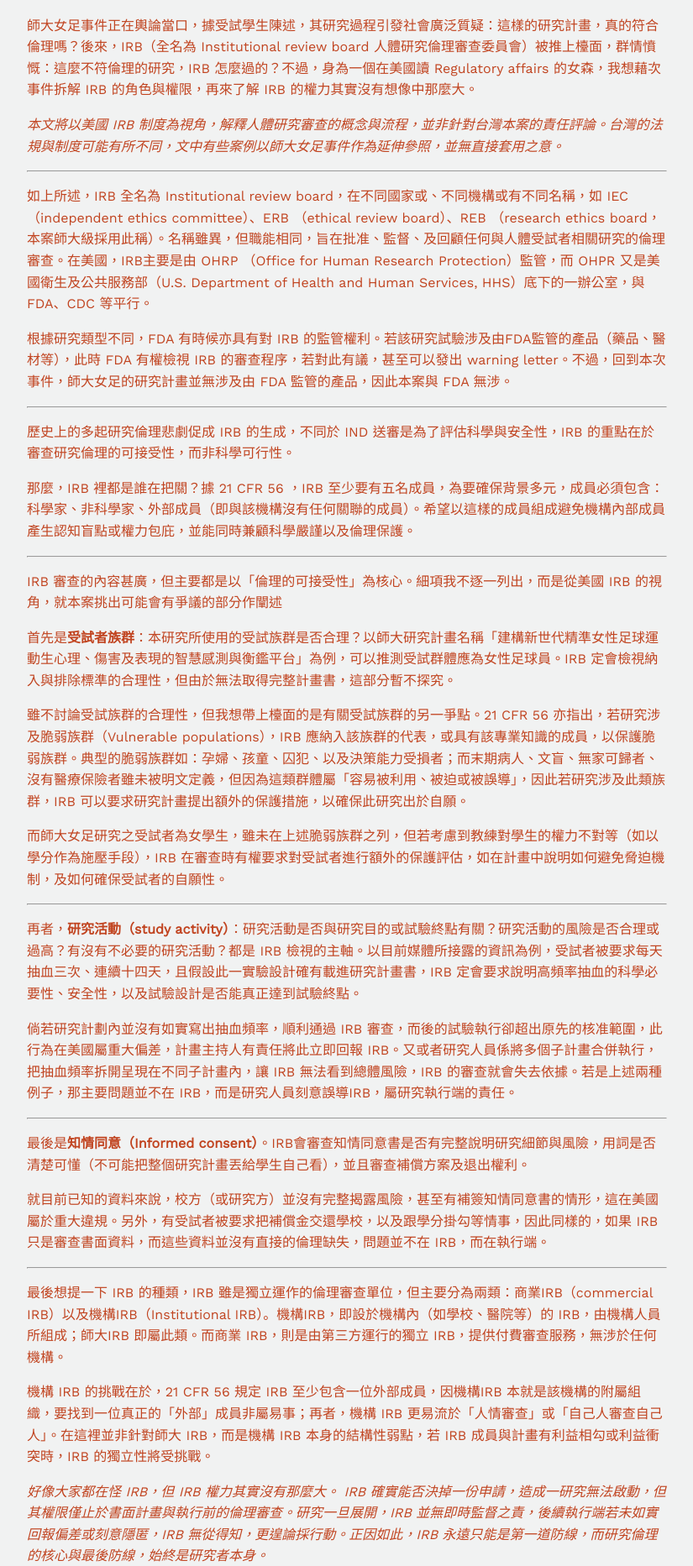
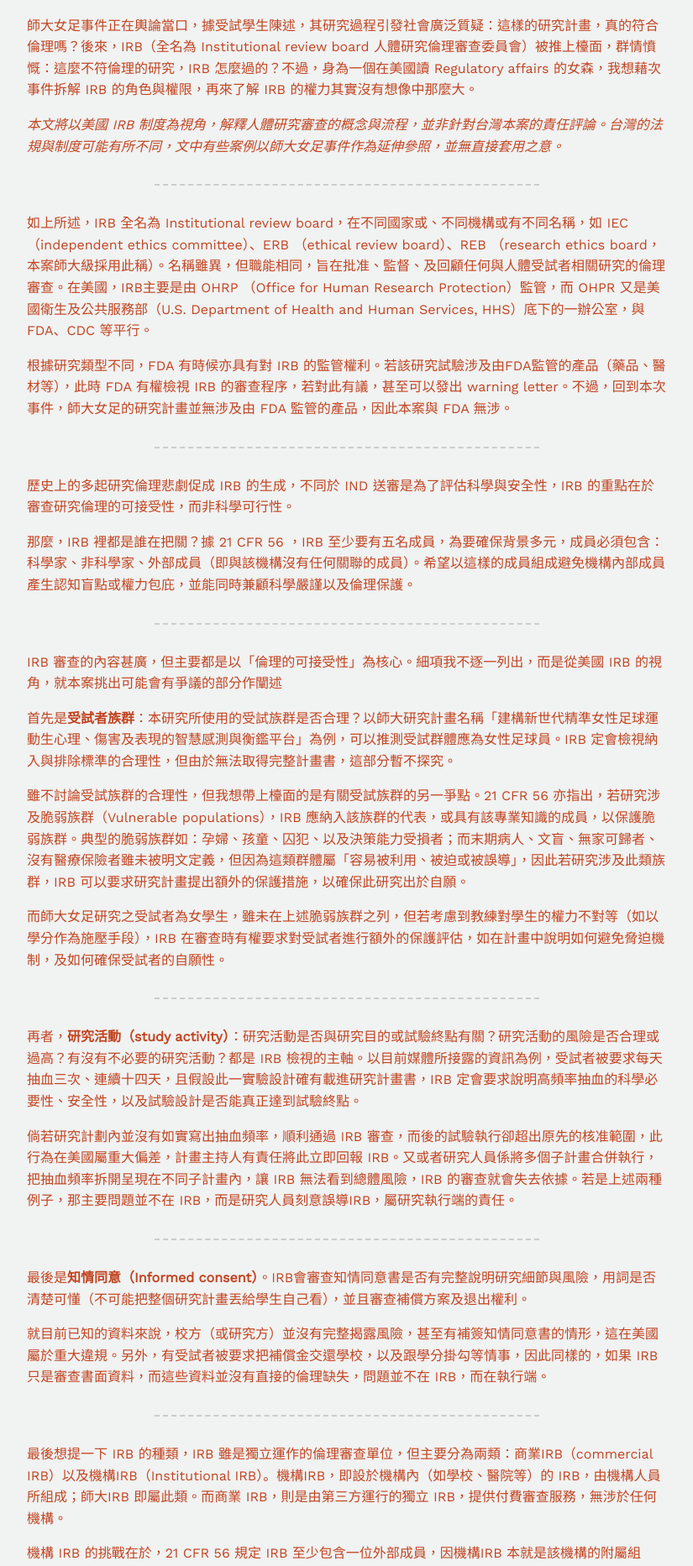
Before and after one commit to MomoInRA/github.io, a Jekyll site: the page built from _posts/2025-07-29-The-Role-and-Limits-of-IRBs.md, in a window 1280 px wide. Shown: the part 684-2549 px from the top of the page at 84% size, without its empty margins (227-1052 px from the left). Built offline with Jekyll 4.4.1, drawn with Linux system fonts in a browser that asks for light colours.

Commit message:
Update style.css

```diff
--- a/assets/css/style.css
+++ b/assets/css/style.css
@@ -140,3 +140,12 @@ footer { text-align:center; margin-top:4rem; padding:1rem; border-top:1px solid
   width: 7px;
   height: 7px;
 }
+
+hr {
+  border: none;              /* 移除預設樣式 */
+  border-top: 2px dashed #ccc;  /* 虛線，可改成 solid 實線 */
+  margin: 2em 0;             /* 上下間距 */
+  width: 60%;                /* 線的長度 */
+  margin-left: auto;         /* 置中 */
+  margin-right: auto;
+}
```
